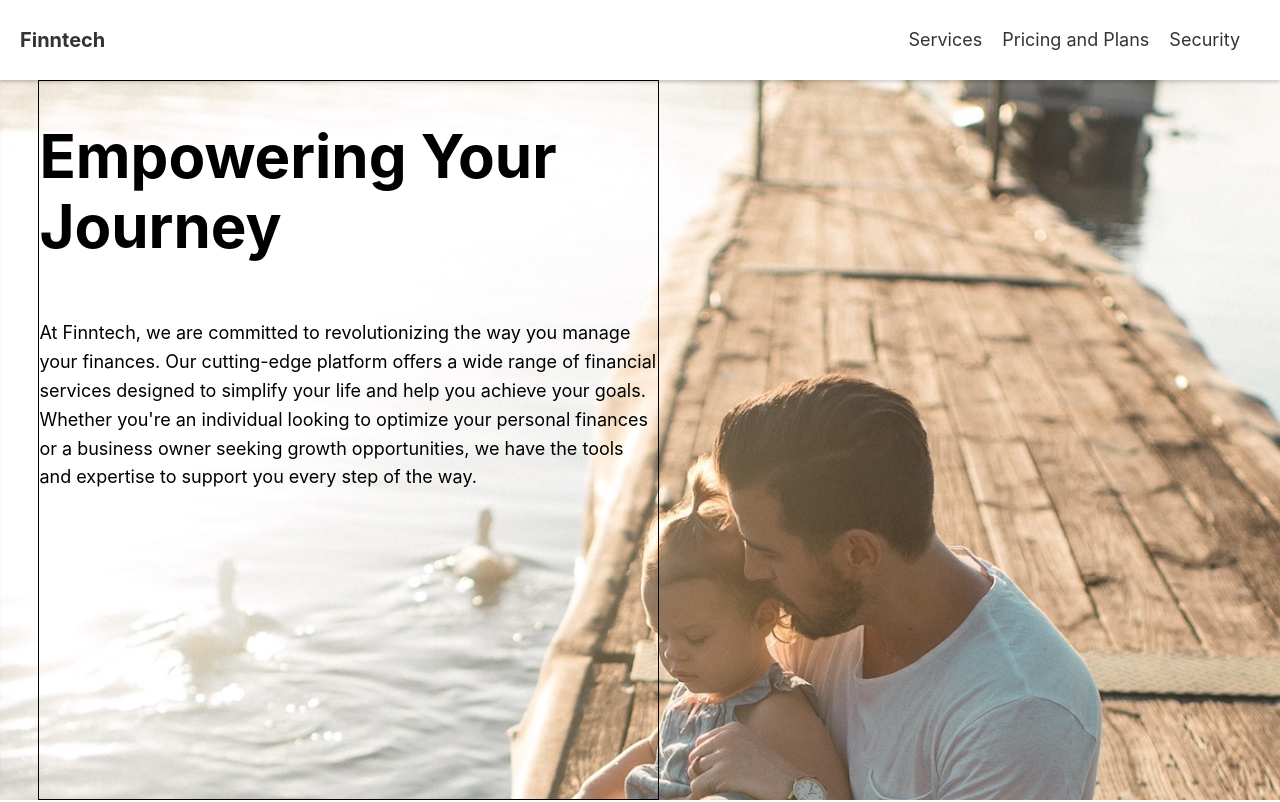
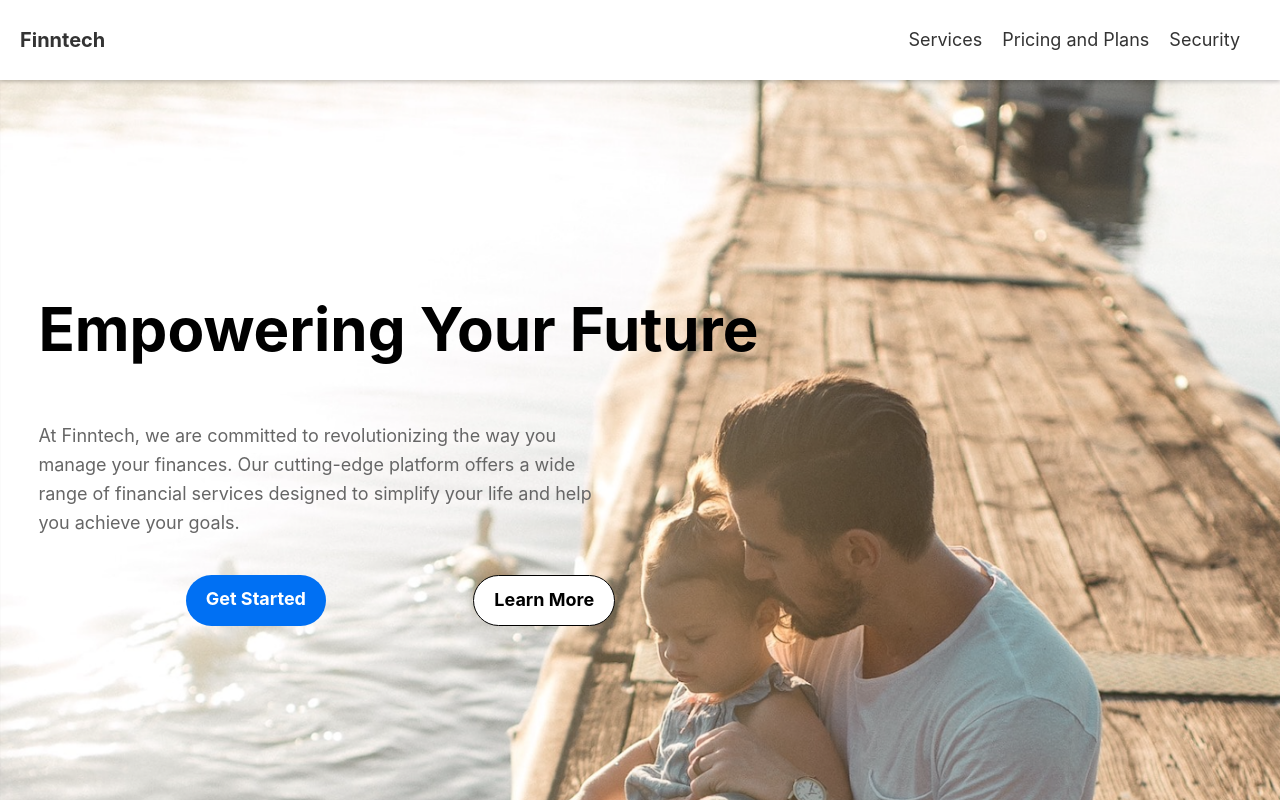
Before and after one commit to finnianj/finntech, a Next.js app: page / in a window 1280 px wide. Shown: the top 802 px of the page. Built offline with nearby package versions, Linux system fonts and the light colour scheme.

Commit message:
header image

```diff
--- a/pages/index.js
+++ b/pages/index.js
@@ -17,11 +17,19 @@ export default function Home() {
     <header className={styles.header} style={{height: 'calc(100vh - 80px)'}}>
       <div className={styles.headerLeft}>
         <h1 className={styles.headerTitle}>
-          Empowering Your Journey
+          Empowering Your Future
         </h1>
         <p className={styles.headerDescription}>
-          At Finntech, we are committed to revolutionizing the way you manage your finances. Our cutting-edge platform offers a wide range of financial services designed to simplify your life and help you achieve your goals. Whether you're an individual looking to optimize your personal finances or a business owner seeking growth opportunities, we have the tools and expertise to support you every step of the way.
+          At Finntech, we are committed to revolutionizing the way you manage your finances. Our cutting-edge platform offers a wide range of financial services designed to simplify your life and help you achieve your goals.
         </p>
+        <div className={styles.headerButtons}>
+          <div className={utilStyles.blueButton}>
+            <Link href=''>Get Started</Link>
+          </div>
+          <div className={utilStyles.whiteButton}>
+            <Link href=''>Learn More</Link>
+          </div>
+        </div>
       </div>
 
       <div className={styles.headerRight}>
--- a/styles/Home.module.css
+++ b/styles/Home.module.css
@@ -17,11 +17,17 @@
   /* background-position-y: -250px; */
 }
 
+.headerDescription{
+  width: 80%;
+  color: #666;
+
+}
+
 .headerLeft{
   display: flex;
   flex-direction: column;
-  width: 50%;
-  border: 1px solid black;
+  justify-content: center;
+  width: 70%;
   margin-left: 3vw;
 }
 
@@ -32,6 +38,13 @@
 
 .headerRight{
   width: 50%;
+}
+
+.headerButtons{
+  margin-top: 20px;
+  display: flex;
+  justify-content: space-evenly;
+  font-weight: 700;
 }
 
 
--- a/styles/global.css
+++ b/styles/global.css
@@ -13,8 +13,8 @@ body {
   box-sizing: border-box;
 }
 
-a {
-  color: #0070f3;
+a{
+  color: inherit;
   text-decoration: none;
 }
 
--- a/styles/utils.module.css
+++ b/styles/utils.module.css
@@ -50,3 +50,17 @@
 .lightText {
   color: #666;
 }
+
+.blueButton{
+  color: white;
+  background-color: #0070f3;
+  border-radius: 30px;
+  padding: 10px 20px;
+}
+
+.whiteButton{
+  background-color: white;
+  border-radius: 30px;
+  padding: 10px 20px;
+  border: 1px solid black;
+}
```
